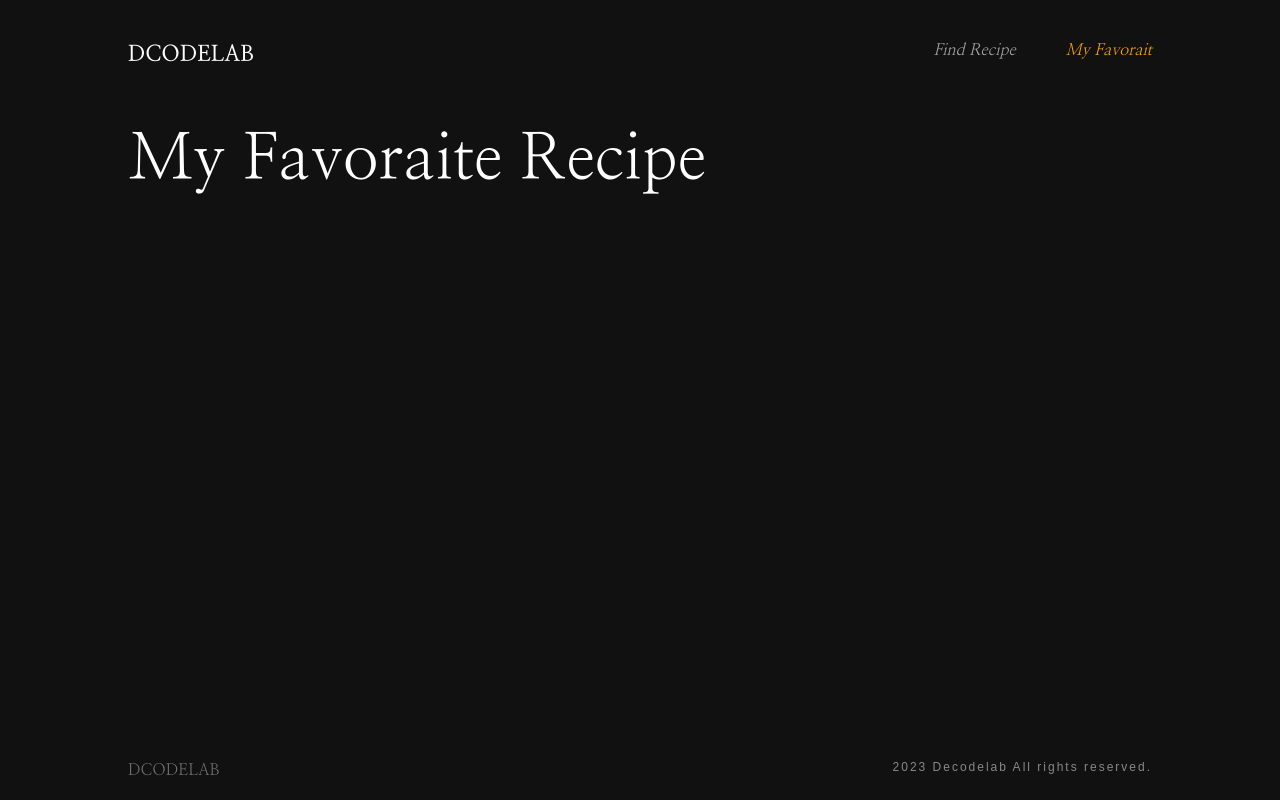
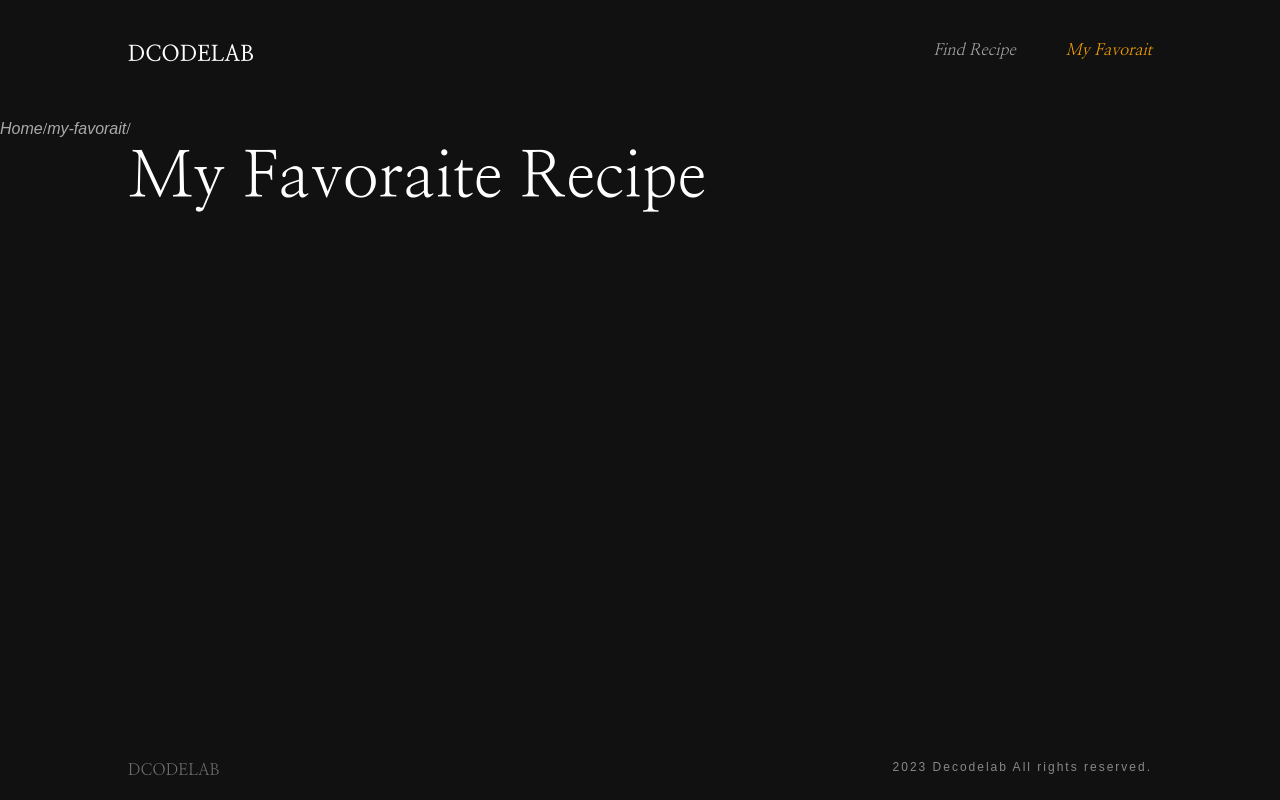
Before and after one commit to seohyon-cho/next13-atomic, a Next.js app: page /my-favorait in a window 1280 px wide. Built offline with nearby package versions, Linux system fonts and the light colour scheme.

Commit message:
배열을 컴포넌트로 전달해서 메뉴 출력

```diff
--- /dev/null
+++ b/components/molecules/BreadCrumbs/BreadCrumbs.jsx
@@ -0,0 +1,21 @@
+import { Text } from '@/components/atoms/text/Text';
+import styles from './BreadCrumbs.module.scss';
+import clsx from 'clsx';
+import React from 'react';
+
+function BreadCrumbs({ data }) {
+	return (
+		<nav className={clsx(styles.breadcrumbs)}>
+			{data.map((name, idx) => {
+				return (
+					<React.Fragment key={idx}>
+						<Text tag={'em'}>{name}</Text>
+						<span>/</span>
+					</React.Fragment>
+				);
+			})}
+		</nav>
+	);
+}
+
+export default BreadCrumbs;
--- /dev/null
+++ b/components/molecules/BreadCrumbs/BreadCrumbs.module.scss
@@ -0,0 +1,2 @@
+.breadcrumbs {
+}
--- a/components/template/Layout/Layout.jsx
+++ b/components/template/Layout/Layout.jsx
@@ -5,6 +5,7 @@ import clsx from 'clsx';
 import Footer from '@/components/organisms/Footer/Footer';
 import { useRouter } from 'next/router';
 import { useState, useEffect } from 'react';
+import BreadCrumbs from '@/components/molecules/BreadCrumbs/BreadCrumbs';
 
 function Layout({ children }) {
 	const router = useRouter();
@@ -13,6 +14,7 @@ function Layout({ children }) {
 
 	useEffect(() => {
 		const arr = router.asPath.split('/');
+		arr[0] = 'Home';
 		setPath(arr);
 	}, [router]);
 
@@ -25,7 +27,10 @@ function Layout({ children }) {
 			</Head>
 			<main className={clsx(styles.layout)}>
 				<Header />
-				<section className={clsx(styles.content)}>{children}</section>
+				<section className={clsx(styles.content)}>
+					<BreadCrumbs data={Path} />
+					{children}
+				</section>
 				<Footer />
 			</main>
 		</>
```
